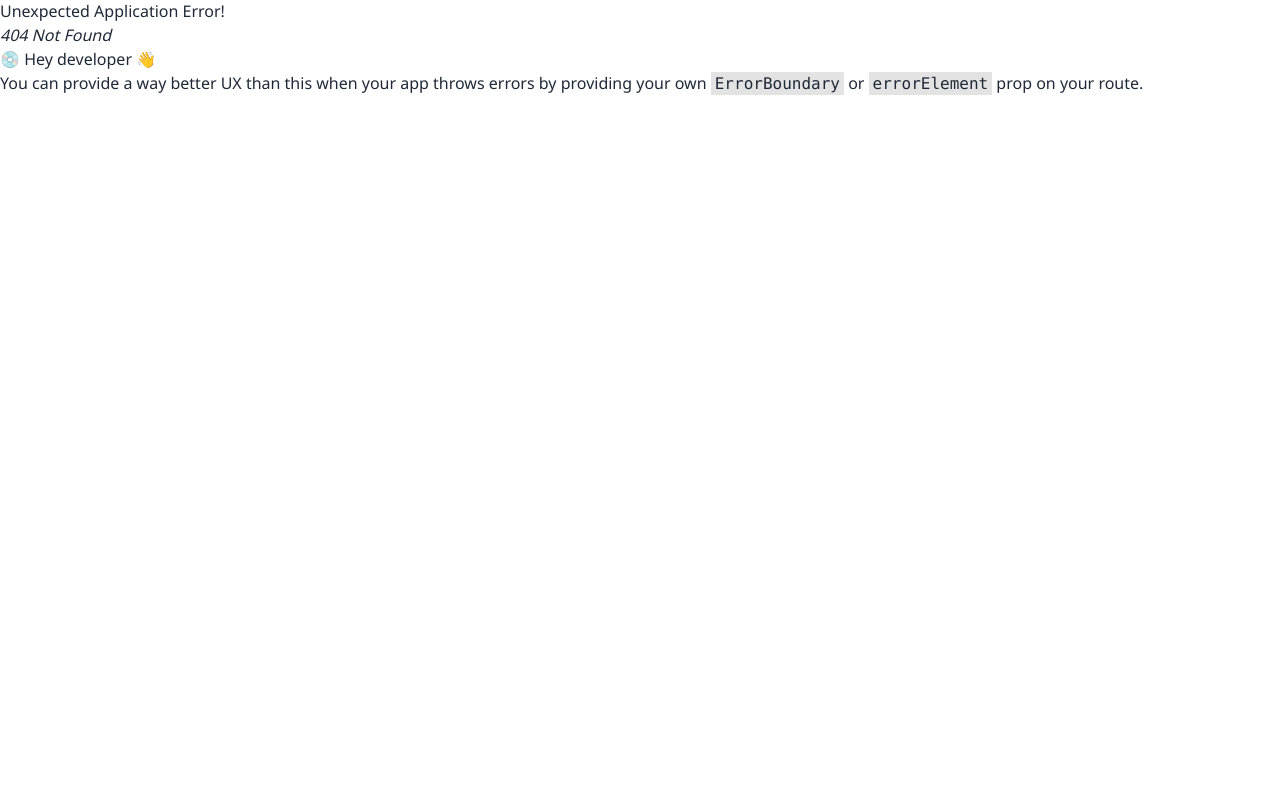
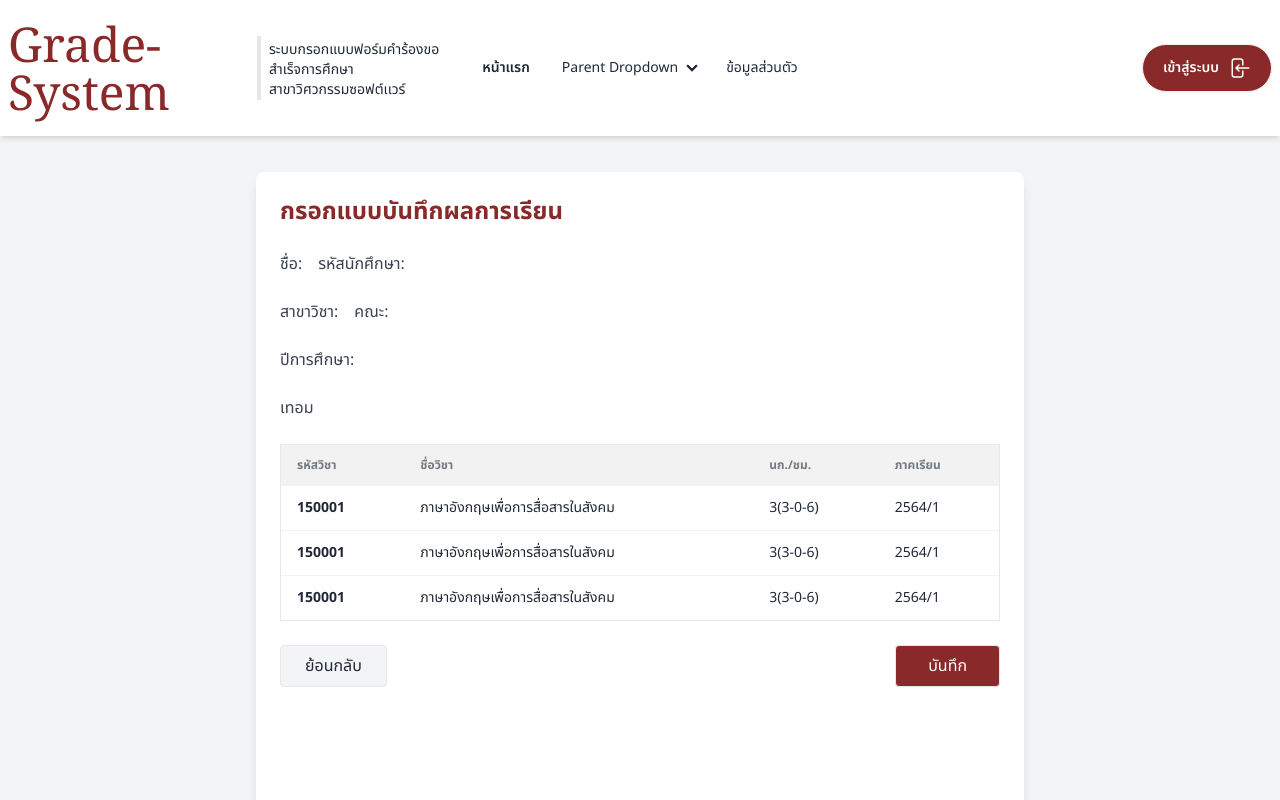
Before and after one commit to TitadachFF/MainProject, a React (Vite) app: page /fillgrade in a window 1280 px wide. Before the commit this address had no page. Shown: the top 800 px of the page. Built offline with nearby package versions, Linux system fonts and the light colour scheme.

Commit message:
studentfrom

```diff
--- a/src/Advice/AddStudent.jsx
+++ b/src/Advice/AddStudent.jsx
@@ -2,7 +2,7 @@ import React from 'react'
 
 const AddStudent = () => {
   return (
-    <div className=" min-h-screen flex justify-center p-6 bg-gray-100">
+    <div className=" min-h-screen flex justify-center p-6 bg-gray-100 pt-32">
       <div className="w-full max-w-3xl bg-white rounded-lg shadow-lg p-6 h-[700px]">
         <h2 className="text-2xl font-bold mb-6 text-red-600">เพิ่มนักศึกษา</h2>
         <form>
--- /dev/null
+++ b/src/Student/Fillgrade.jsx
@@ -0,0 +1,98 @@
+import React from "react";
+import { useNavigate } from "react-router-dom";
+
+const Fillgrade = () => {
+  const navigate = useNavigate();
+  return (
+    <div className=" bg-gray-100">
+      <div className="py-4 px-2 text-gray-400 text-sm flex items-center pt-28">
+        <p className="cursor-pointer" onClick={() => navigate("/")}>
+          หน้าแรก
+        </p>
+        <span className="mx-1">&gt;</span>
+        <p className="cursor-pointer" onClick={() => navigate("/student")}>
+          เมนูนักศึกษา
+        </p>
+        <span className="mx-1">&gt;</span>
+        <p>แบบบันทึกผลการเรียน</p>
+      </div>
+      <div className=" min-h-screen flex justify-center p-6">
+        <div className="container mx-auto w-full max-w-3xl bg-white rounded-lg shadow-lg p-6 h-[700px]">
+          <h2 className="text-2xl text-red font-bold mb-6 text-red-600">
+            กรอกแบบบันทึกผลการเรียน
+          </h2>
+
+          <div className="grid grid-cols-1 gap-6">
+            <div className="flex space-x-4">
+              <label className="block text-gray-700">ชื่อ:</label>
+              <label className="block text-gray-700">รหัสนักศึกษา:</label>
+            </div>
+            <div className="flex space-x-4">
+              <label className="block text-gray-700">สาขาวิชา:</label>
+              <label className="block text-gray-700">คณะ:</label>
+            </div>
+            <label className="block text-gray-700">ปีการศึกษา:</label>
+            <div>
+              <label className="block text-gray-700">เทอม</label>
+            </div>
+          </div>
+          <br />
+          {/* Table */}
+          <div className="overflow-x-auto border">
+            <table className="table">
+              {/* head */}
+              <thead>
+                <tr className="bg-base-200">
+                  <th>รหัสวิชา</th>
+                  <th>ชื่อวิชา</th>
+                  <th>นก./ชม.</th>
+                  <th>ภาคเรียน</th>
+                </tr>
+              </thead>
+              <tbody>
+                {/* row 1 */}
+                <tr className="hover cursor-pointer">
+                  <th>150001</th>
+                  <td>ภาษาอังกฤษเพื่อการสื่อสารในสังคม</td>
+                  <td>3(3-0-6)</td>
+                  <td>2564/1</td>
+                </tr>
+                {/* row 2 */}
+                <tr className="hover cursor-pointer">
+                <th>150001</th>
+                  <td>ภาษาอังกฤษเพื่อการสื่อสารในสังคม</td>
+                  <td>3(3-0-6)</td>
+                  <td>2564/1</td>
+                </tr>
+                {/* row 3 */}
+                <tr className="hover cursor-pointer">
+                <th>150001</th>
+                  <td>ภาษาอังกฤษเพื่อการสื่อสารในสังคม</td>
+                  <td>3(3-0-6)</td>
+                  <td>2564/1</td>
+                </tr>
+              </tbody>
+            </table>
+          </div>
+
+          <div className="mt-6 flex justify-between">
+            <button
+              type="button"
+              className="px-6 py-2 bg-gray-100 border border-red-600 text-red-600 rounded"
+            >
+              ย้อนกลับ
+            </button>
+            <button
+              type="button"
+              className="px-8 py-2 bg-red  border border-red-600 text-white rounded"
+            >
+              บันทึก
+            </button>
+          </div>
+        </div>
+      </div>
+    </div>
+  );
+};
+
+export default Fillgrade;
--- a/src/Student/StudentInfo.jsx
+++ b/src/Student/StudentInfo.jsx
@@ -1,8 +1,10 @@
 import React from "react";
+import { useNavigate } from "react-router-dom";
 
 const StudentInfo = () => {
+  const navigate = useNavigate();
   return (
-    <div className=" min-h-screen flex justify-center p-6 bg-gray-100">
+    <div className=" min-h-screen flex justify-center p-6 bg-gray-100 py-32">
       <div className="container mx-auto w-full max-w-3xl bg-white rounded-lg shadow-lg p-6 h-[700px]">
         <h2 className="text-2xl font-bold mb-6 text-red-600">ข้อมูลส่วนตัว</h2>
         <div className="border-b mb-6 pb-3">
@@ -67,6 +69,7 @@ const StudentInfo = () => {
             <button
               type="button"
               className="px-6 py-2 bg-gray-100 border border-red-600 text-red-600 rounded"
+              onClick={() => navigate("/student")}
             >
               ย้อนกลับ
             </button>
--- a/src/Student/StudentMenu.jsx
+++ b/src/Student/StudentMenu.jsx
@@ -1,14 +1,24 @@
 import React from "react";
-import { useNavigate } from 'react-router-dom';
+import { useNavigate } from "react-router-dom";
 
 const StudentMenu = () => {
   const navigate = useNavigate();
 
   return (
+    <div className="pb-[156px]">
+      <div className="py-4 px-2 text-gray-400 text-sm flex items-center pt-28">
+  <p className="cursor-pointer" onClick={() => navigate("/")}>
+    หน้าแรก
+  </p>
+  <span className="mx-1">&gt;</span>
+  <p>เมนูนักศึกษา</p>
+
+</div>
+
       <div className="py-20 flex flex-wrap justify-center gap-4 p-4">
         <div
           className="card w-96 bg-base-100 shadow-xl border hover:bg-gray-50 cursor-pointer"
-        onClick={() => navigate('/fillgrade')}
+          onClick={() => navigate("/fillgrade")}
         >
           <figure>
             <svg
@@ -36,7 +46,7 @@ const StudentMenu = () => {
         {/* Card 2 */}
         <div
           className="card w-96 bg-base-100 shadow-xl border hover:bg-gray-50 cursor-pointer"
-        onClick={() => navigate('/documents')}
+          onClick={() => navigate("/documents")}
         >
           <figure>
             <svg
@@ -64,7 +74,7 @@ const StudentMenu = () => {
         {/* Card 3 */}
         <div
           className="card w-96 bg-base-100 shadow-xl border hover:bg-gray-50 cursor-pointer"
-        onClick={() => navigate('/studentinfo')}
+          onClick={() => navigate("/studentinfo")}
         >
           <figure>
             <svg
@@ -94,7 +104,7 @@ const StudentMenu = () => {
         {/* Card 4 */}
         <div
           className="card w-96 bg-base-100 shadow-xl border hover:bg-gray-50 cursor-pointer"
-        onClick={() => navigate('/documentresponse')}
+          onClick={() => navigate("/documentresponse")}
         >
           <figure>
             <svg
@@ -121,6 +131,7 @@ const StudentMenu = () => {
           </div>
         </div>
       </div>
+    </div>
   );
 };
 
--- a/src/components/Footer.jsx
+++ b/src/components/Footer.jsx
@@ -2,7 +2,7 @@ import React from 'react';
 
 const Footer = () => {
   return (
-    <footer className="footer footer-center p-6 text-white bg-red fixed bottom-0 w-full">
+    <footer className="footer footer-center p-6 text-white  bg-red bottom-0 w-full">
       <aside>
         <p>Copyright © 2024 - All rights reserved by ACME Industries Ltd</p>
       </aside>
--- a/src/components/Navbar.jsx
+++ b/src/components/Navbar.jsx
@@ -3,7 +3,7 @@ import Modal from "./Modal";
 
 const Navbar = () => {
   return (
-    <div className="navbar bg-base-100 py-5  shadow-md">
+    <div className="navbar bg-base-100 py-5 shadow-md fixed">
       <div className="navbar-start">
         <div className="dropdown">
           <div tabIndex={0} role="button" className="btn btn-ghost lg:hidden">
@@ -49,7 +49,7 @@ const Navbar = () => {
           href="/"
           className="text-5xl text-red pr-2  font-serif  "
         >
-          SE
+          Grade-System
         </a>
         <div className="border-l-4">
           <p className="pl-2 text-sm  pt-1">
--- a/src/pages/Home.jsx
+++ b/src/pages/Home.jsx
@@ -5,6 +5,7 @@ const Home = () => {
   return (
     <div>
       <Index />
+
     </div>
   );
 };
--- a/src/pages/Index.jsx
+++ b/src/pages/Index.jsx
@@ -1,8 +1,8 @@
-import React from 'react'
+import React from "react";
 
 const Index = () => {
   return (
-    <div className="container mx-auto ">
+    <div className="container mx-auto pb-[103px] pt-28">
       {/* Title */}
       <p className="font-normal text-5xl text-start py-10 text-gray-600">
         ยินดีต้อนรับ{" "}
@@ -26,9 +26,7 @@ const Index = () => {
                 className="hover:text-red py-2 px-2 cursor-pointer"
                 onClick={() =>
                   handleContentChange(
-                  <div className="content flex-row px-6 ">
-
-                  </div>
+                    <div className="content flex-row px-6 "></div>
                   )
                 }
               >
@@ -56,16 +54,15 @@ const Index = () => {
               </a>
             </div>
           </div>
-        <div class="col-span-2  border h-[428px] ml-4 rounded-sm">
-          <div className="border-b max-w-full h-10 py-2">
+          <div class="col-span-2  border h-[428px] ml-4 rounded-sm ">
+            <div className="border-b max-w-full h-10 py-2 ">
               <p className=" text-gray-500 font-medium px-6 ">
                 {" "}
                 ปฏิทินการศึกษา
               </p>
             </div>
 
-
-          <div className="content flex-row px-6 ">
+            <div className="content flex-row px-6  ">
               <a
                 className="flex font-semibold hover:text-red py-2 hover:underline"
                 href="https://news.npru.ac.th/u_news/detail.php?news_id=34762&ref_id=PR"
@@ -180,14 +177,14 @@ const Index = () => {
               </a>
             </div>
 
-          <div className="content flex-row px-6">
+            <div className="content flex-row px-6 pb-">
               <p></p>
             </div>
           </div>
         </div>
       </div>
     </div>
-  )
-}
+  );
+};
 
-export default Index
+export default Index;
--- a/src/routes/Router.jsx
+++ b/src/routes/Router.jsx
@@ -12,6 +12,7 @@ import AdviceInfo from "../Advice/AdviceInfo";
 import AllStudent from "../Advice/AllStudent";
 import AddCourse from "../Course/AddCourse";
 import CourseInfo from "../Course/CourseInfo";
+import Fillgrade from "../Student/Fillgrade";
 
 const Router = createBrowserRouter([
   {
@@ -25,6 +26,10 @@ const Router = createBrowserRouter([
       {
         path: "/student",
         element: <StudentMenu />,
+      },
+      {
+        path: "/fillgrade",
+        element: <Fillgrade />,
       },
       {
         path: "/studentinfo",
```
Lines whose indentation alone changed are shown as unchanged.
